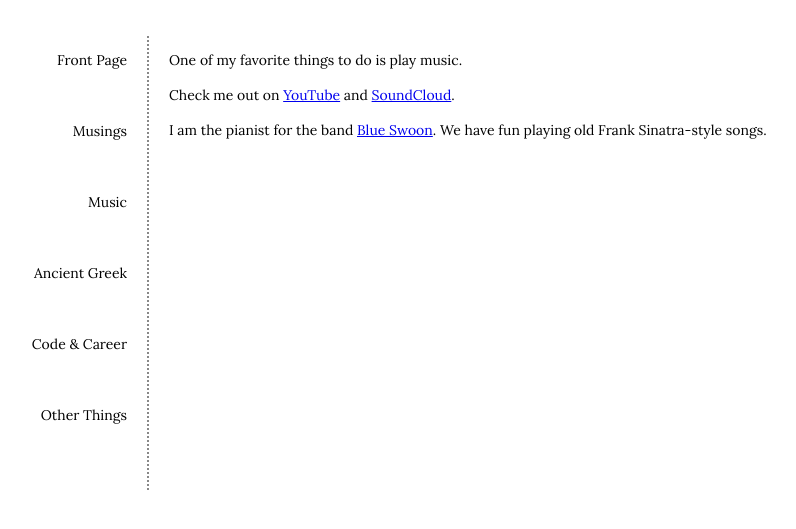
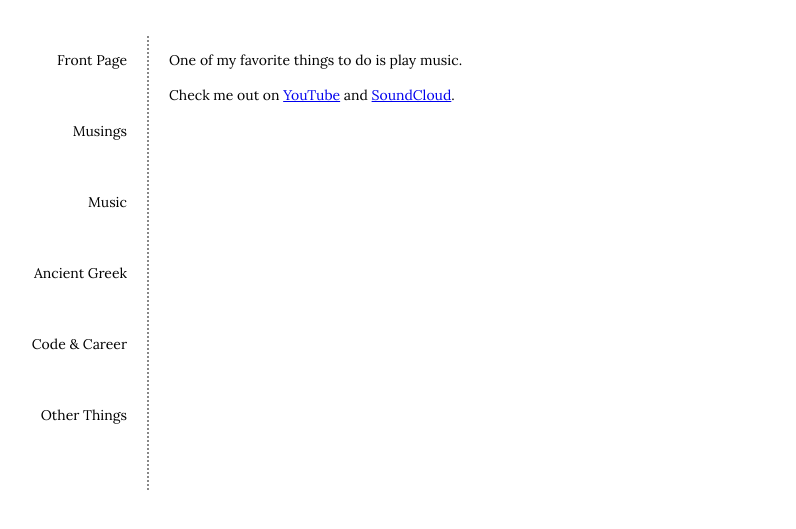
Before and after one commit to jesseplymale/jesseplymale.github.io, a Jekyll site: the page built from music.markdown, in a window 1280 px wide. Shown: the top 529 px of the page, without its empty margins (203-999 px from the left). Built offline with Jekyll 4.4.1, drawn with Linux system fonts in a browser that asks for light colours; Markdown is read by kramdown in place of the engine named in the settings.

Commit message:
Remove blue swoon reference

```diff
--- a/music.markdown
+++ b/music.markdown
@@ -6,5 +6,3 @@ title: Music
 One of my favorite things to do is play music.
 
 Check me out on [YouTube](http://www.youtube.com/user/jesseplymale) and [SoundCloud](https://soundcloud.com/jesseplymale).
-
-I am the pianist for the band [Blue Swoon](http://www.blueswoon.com). We have fun playing old Frank Sinatra-style songs.
```
